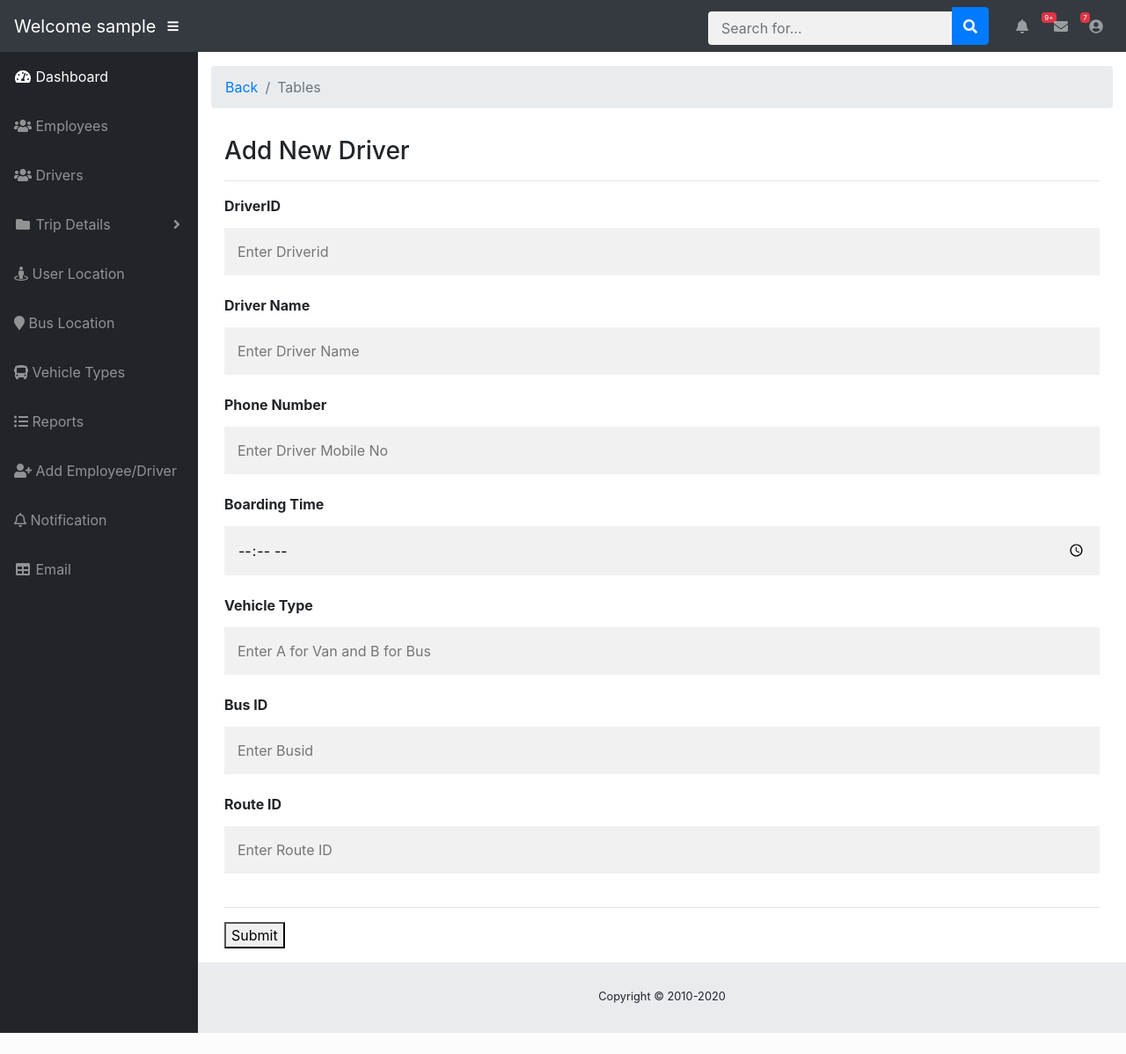
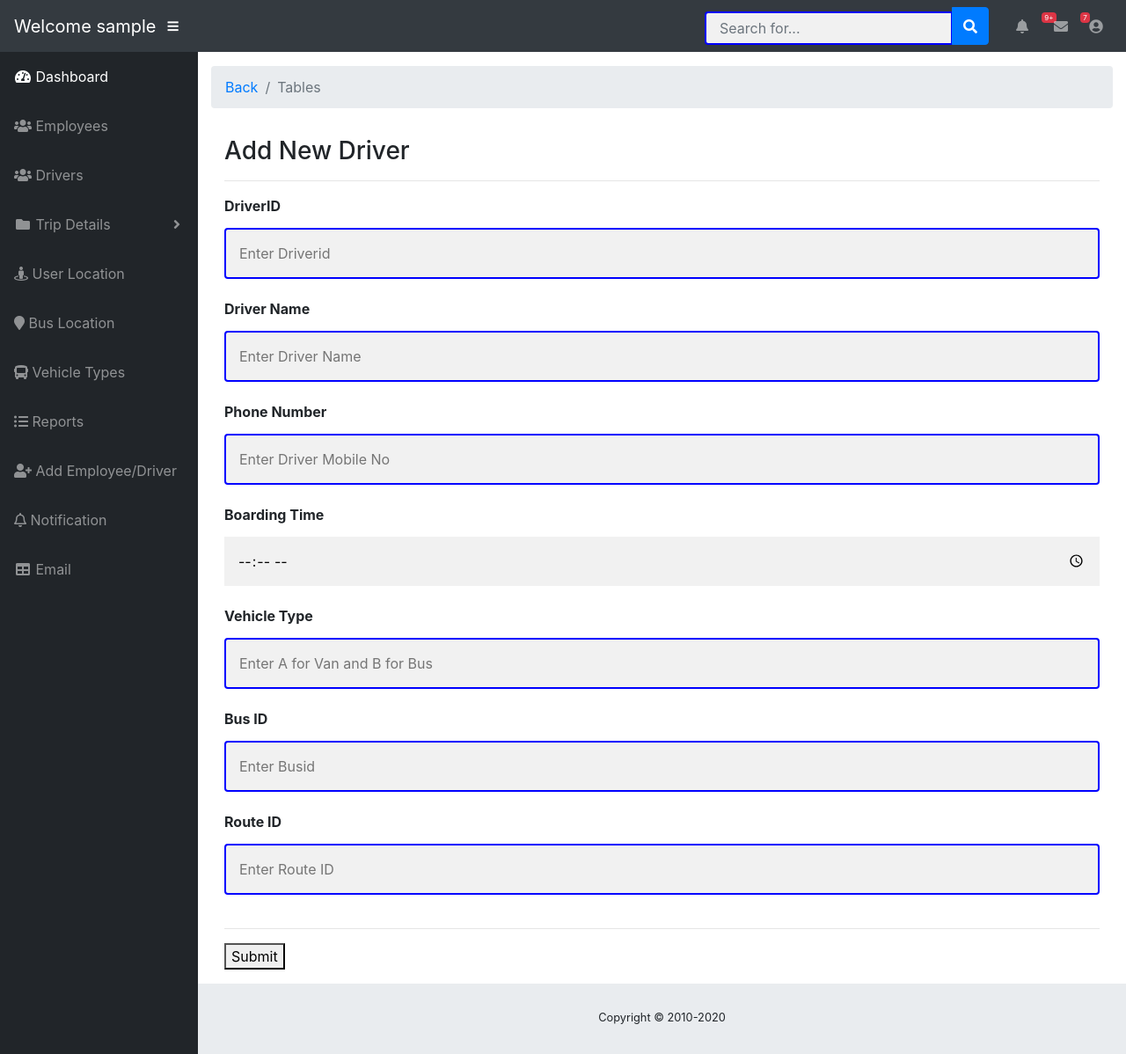
Before and after one commit to RanjithAAAA/Michelin_Project, a PHP site: page /adddriver.php in a window 1280 px wide. Shown: the whole page at 88% size. Before the commit the page ends 1174 px from the top, so only its background shows below. Run offline with PHP 8.4, Linux system fonts and the light colour scheme; the visitor is signed in with stand-in values (Sample User, id 1); data that the repository does not hold is empty.

Commit message:
Update adddriver.php

```diff
--- a/adddriver.php
+++ b/adddriver.php
@@ -49,7 +49,17 @@ if(isset($_POST['submit'])) {
   <link href="css/sb-admin.css" rel="stylesheet">
 
 </head>
-
+<style>
+input[type=text], input[type=number] {
+  width: 100%;
+  padding: 15px;
+  margin: 5px 0 22px 0;
+  display: inline-block;
+   border: 2px solid blue;
+  border-radius: 4px;
+  background: #f1f1f1;
+}
+</style>
 <body id="page-top">
 
   <nav class="navbar navbar-expand navbar-dark bg-dark static-top">
```
